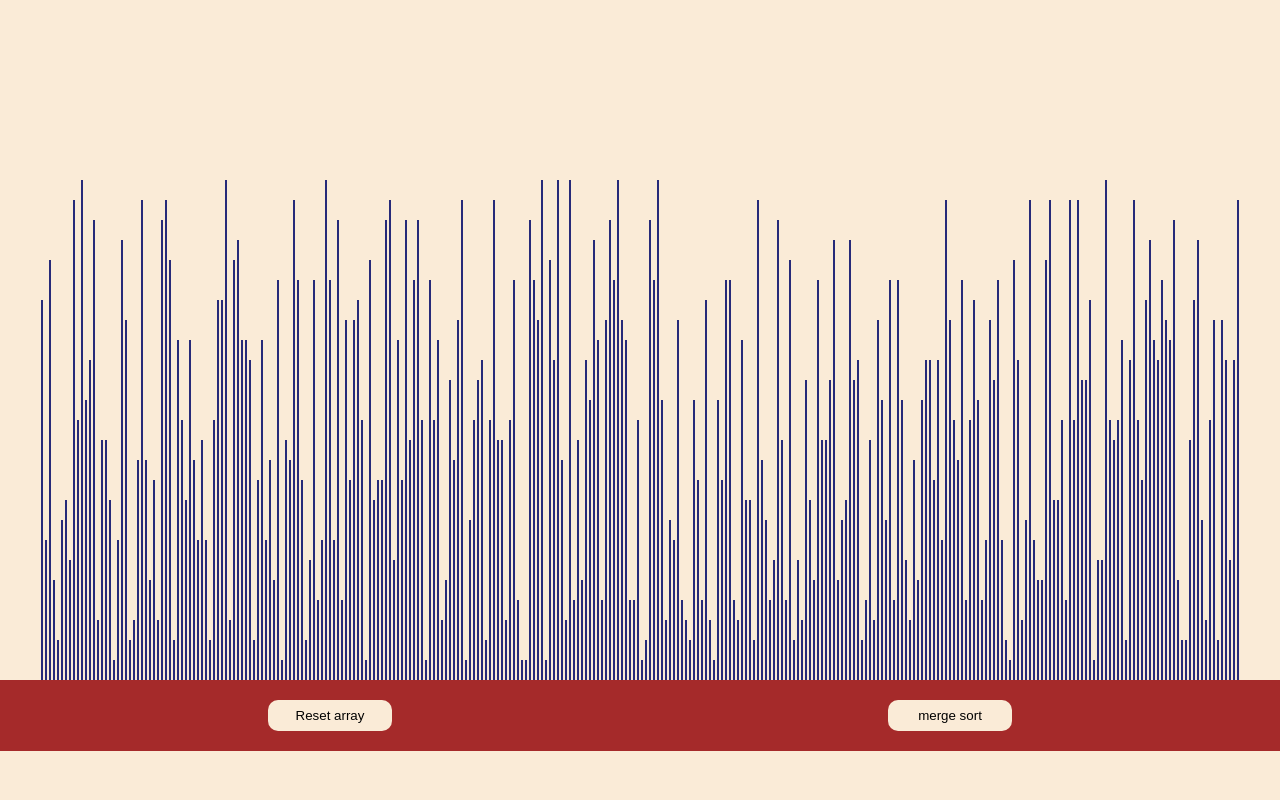
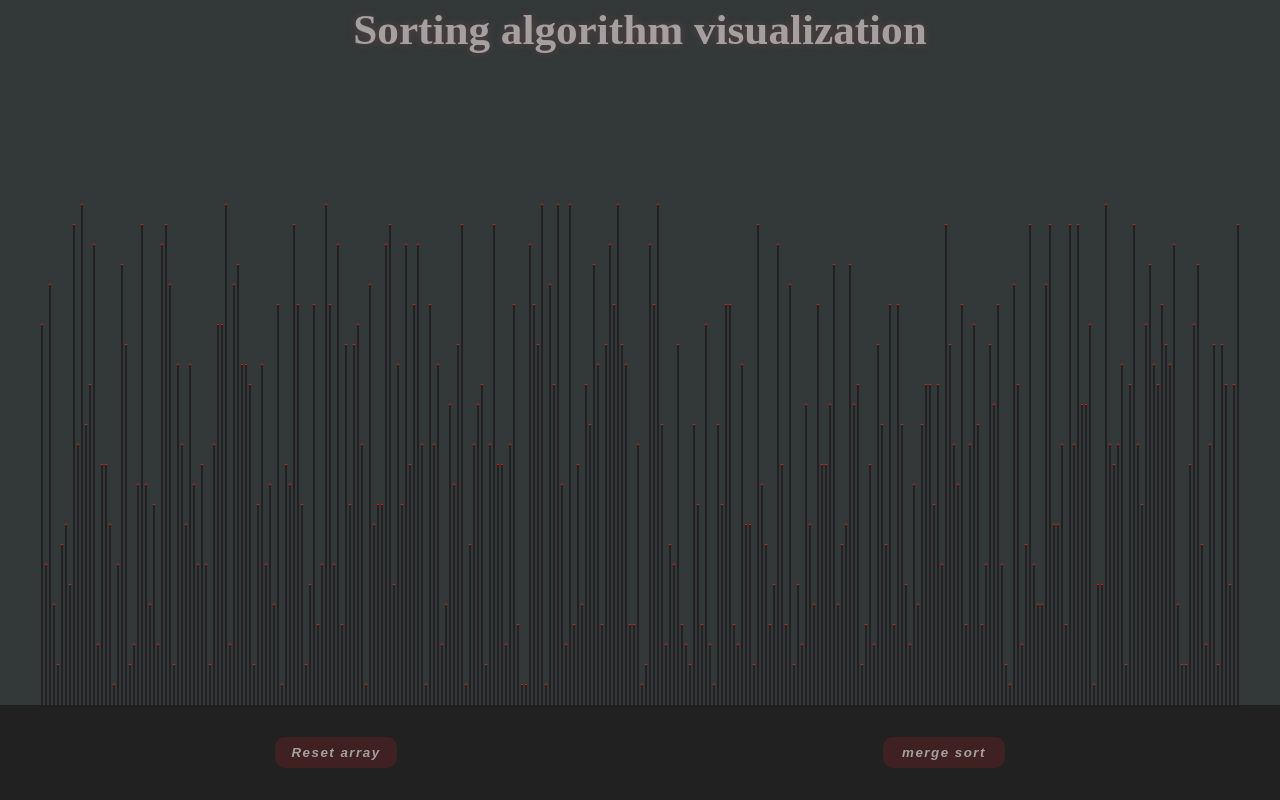
Before and after one commit to DominykasBubnys/SorterAlgorythmsVisualizer, a React (Create React App) app: page / in a window 1280 px wide. Built offline with nearby package versions, Linux system fonts and the light colour scheme.

Commit message:
updating UI

```diff
--- a/src/SortingVisualizer/SortingVisualizer.css
+++ b/src/SortingVisualizer/SortingVisualizer.css
@@ -1,12 +1,35 @@
+.container{
+    height: 100vh;
+    overflow: hidden;
+    display: flex;
+    justify-content: flex-end;
+    flex-direction: column;
+}
+
+.main-header{
+    padding-top: 4px;
+    text-align: center;
+    position: fixed;
+    top: 0;
+    width: 100%;
+}
+
+.main-header h1{
+    font-size: 2.7em;
+    color: rgb(165, 159, 159);
+    line-height: 1.2;
+    text-shadow: 0 0 10px rgba(250, 115, 135, 0.2);
+}
+
 .header{
+    padding: 2rem;
     display: flex;
     justify-content: space-around;
-    background-color: brown;
-    padding: 20px;
+    background-color:#212121
+
 }
 
 .array-container{
-    margin-top: 15vh;
     width: 100%;
     text-align: center;
     display: flex;
@@ -17,7 +40,9 @@
 
 
 .array-bar{
-    background-color: rgb(38, 42, 121);
+    background-color: rgb(17, 19, 46);
+    background-color:#212121;
+    border-top: 1px solid red;
     display: inline-block;
     width: 2px;
     margin: 0 1px;
@@ -28,4 +53,15 @@ button{
     border: none;
     padding: 8px;
     border-radius: 10px;
+    background-color:#62221f74;
+    color: rgb(165, 159, 159);
+    letter-spacing: 1.5px;
+    font-style: italic;
+    font-weight: bold;
+
 }
+
+button:hover{
+    background-color:#62221fdd;
+
+}
--- a/src/SortingVisualizer/SortingVisualizer.jsx
+++ b/src/SortingVisualizer/SortingVisualizer.jsx
@@ -92,7 +92,12 @@ class SortingVisualizer extends React.Component{
         const {array} = this.state;
 
         return (
-            <>
+            <div className='container'>
+
+                <div className='main-header'>
+                    <h1>Sorting algorithm visualization</h1>
+                </div>
+
                 <div className="array-container">
 
                     {array.map((numb, index) => (
@@ -115,7 +120,7 @@ class SortingVisualizer extends React.Component{
                     <button onClick={() => this.mergeSort()}>merge sort</button>
                 </div>
 
-            </>
+            </div>
         )
     }
 
--- a/src/index.css
+++ b/src/index.css
@@ -1,5 +1,5 @@
 *{
     padding: 0;
     margin: 0;
-    background-color:antiquewhite;
+    background-color:#333838
 }
```
Also changed, not shown: firebase.json (added), 9 other files (tests, documents, lock files or other folders). Lines whose indentation alone changed are shown as unchanged.
